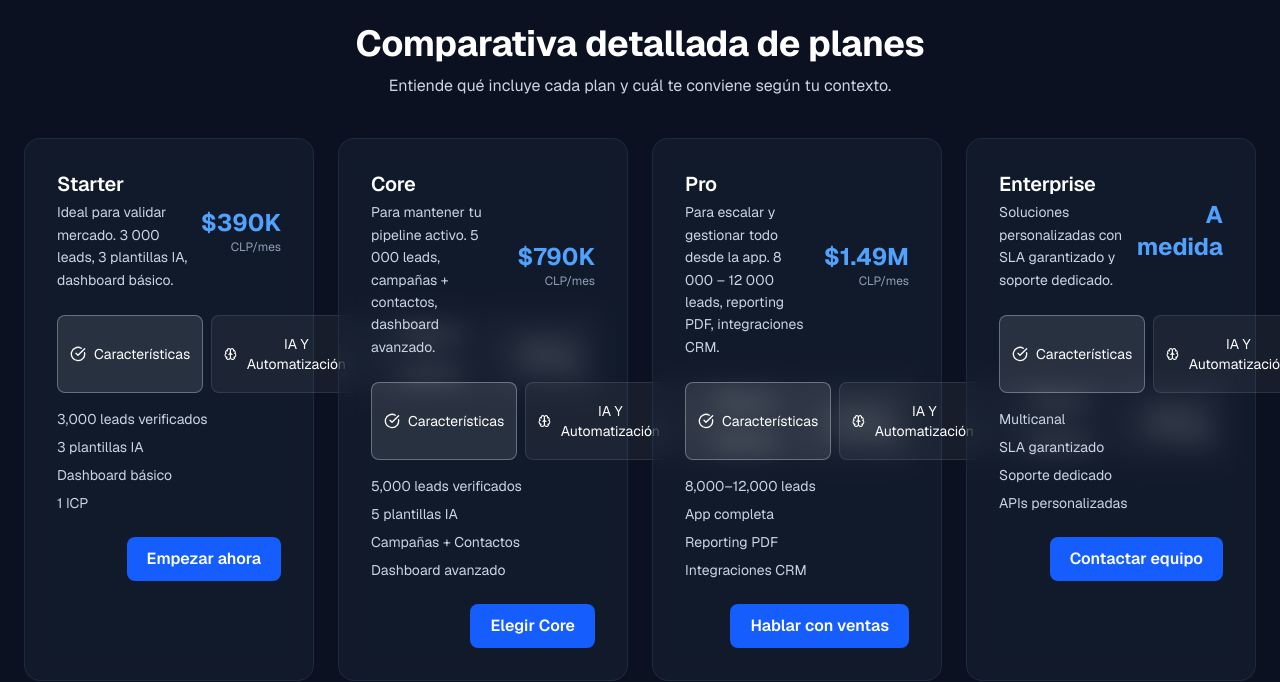
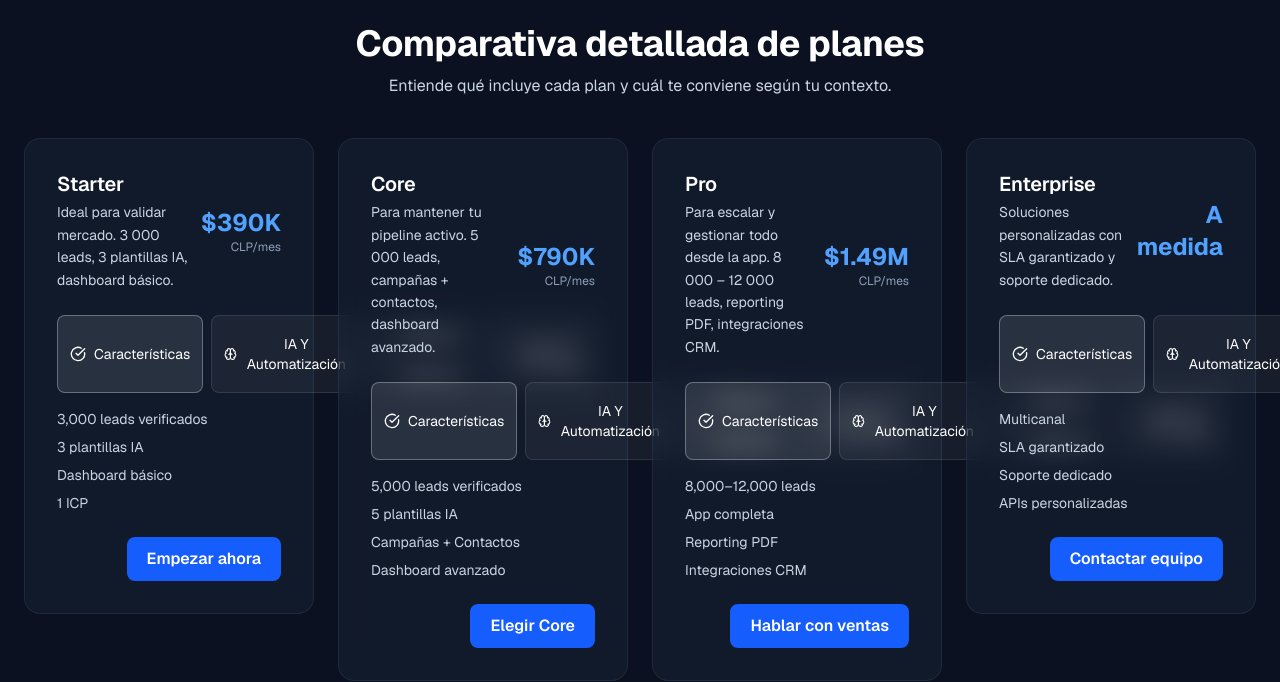
Before and after one commit to robotice-io/leadgen_onboarding_app, a Next.js app: page /pricing in a window 1280 px wide. Shown: the part 1340-2022 px from the top of the page. Built offline with nearby package versions, Linux system fonts and the light colour scheme.

Commit message:
feat(pricing): carrusel horizontal en móvil para comparación de planes (snap, overflow-x); mantener grid en md+; anchos mínimos de card

```diff
--- a/components/pricing/PlanComparison.tsx
+++ b/components/pricing/PlanComparison.tsx
@@ -115,11 +115,23 @@
           <h2 className="text-3xl md:text-4xl font-bold">{t("pricing.comparison.heading")}</h2>
           <p className="text-slate-300 mt-2">{t("pricing.comparison.subtitle")}</p>
         </div>
-        <div className="grid grid-cols-1 md:grid-cols-2 lg:grid-cols-4 gap-6">
-          <PlanCard plan="starter" />
-          <PlanCard plan="core" />
-          <PlanCard plan="pro" />
-          <PlanCard plan="enterprise" />
+        {/*
+          En móvil: carrusel horizontal con snap y overflow-x, para evitar cards apiladas verticalmente.
+          En md+: mantener disposición en grilla (2 y 4 columnas).
+        */}
+        <div className="flex md:grid md:grid-cols-2 lg:grid-cols-4 gap-4 md:gap-6 overflow-x-auto md:overflow-visible snap-x snap-mandatory -mx-4 px-4 md:mx-0 md:px-0">
+          <div className="snap-start shrink-0 min-w-[280px] w-[85%] sm:w-[65%] md:w-auto">
+            <PlanCard plan="starter" />
+          </div>
+          <div className="snap-start shrink-0 min-w-[280px] w-[85%] sm:w-[65%] md:w-auto">
+            <PlanCard plan="core" />
+          </div>
+          <div className="snap-start shrink-0 min-w-[280px] w-[85%] sm:w-[65%] md:w-auto">
+            <PlanCard plan="pro" />
+          </div>
+          <div className="snap-start shrink-0 min-w-[280px] w-[85%] sm:w-[65%] md:w-auto">
+            <PlanCard plan="enterprise" />
+          </div>
         </div>
       </div>
     </section>
```
